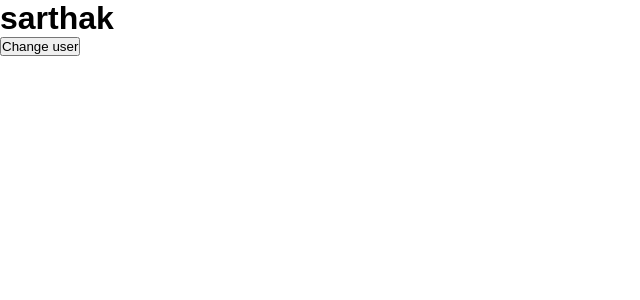
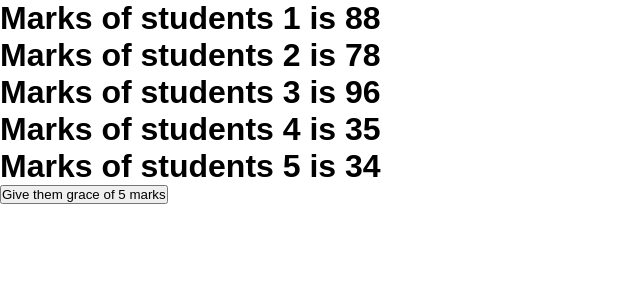
Before and after one commit to swagatobhandariofficial-cpu/MyUpdates, a React (Vite) app in the folder 002class/: page / in a window 1280 px wide. Shown: the top 300 px of the page, without its empty margins (0-640 px from the left). Built offline with nearby package versions, Linux system fonts and the light colour scheme.

Commit message:
Marks Gracing

```diff
--- a/002class/src/App.jsx
+++ b/002class/src/App.jsx
@@ -1,19 +1,23 @@
 import React, { useState } from 'react'
 
 const App = () => {
-  const arr = ['sarthak','harsh','swagato']
-  const [num, setNum] = useState(0)
+
+  const [marks, setMarks] = useState([88, 78, 96, 35, 34])
+
+  function grace() {
+    const newMa = marks.map(function (elm) {
+      return elm + 5
+    })
+    setMarks(newMa)
+  }
+
   return (
     <div>
-      <h1>{arr[num]}</h1>
-      <button onClick={()=>{
-        if(num<arr.length-1){
-          setNum(num+1)
-        }
-        else{
-          setNum(0)
-        }
-      }}>Change user</button>
+      {marks.map(function (elm, idx) {
+        return <h1 key={idx}> Marks of students {idx + 1} is {elm}</h1>
+      })}
+
+      <button onClick={grace}>Give them grace of 5 marks</button>
     </div>
   )
 }
```
